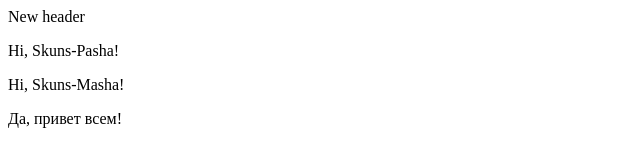
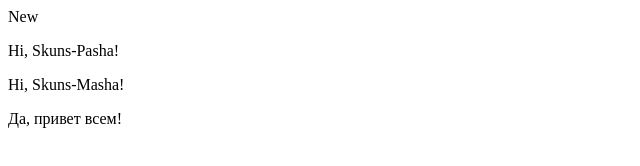
Before and after one commit to Krepish/git-test, a plain HTML site: page index.html in a window 1280 px wide. Shown: the full height of the page, 0-640 px from the left. Drawn offline with Linux system fonts and the light colour scheme.

Commit message:
delete word header

```diff
--- a/index.html
+++ b/index.html
@@ -6,7 +6,7 @@
 </head>
 <body>
 	<header>
-		<div>New header</div>
+		<div>New </div>
 	</header>
 	<p>Hi, Skuns-Pasha!</p>
 	<p>Hi, Skuns-Masha!</p>
```
